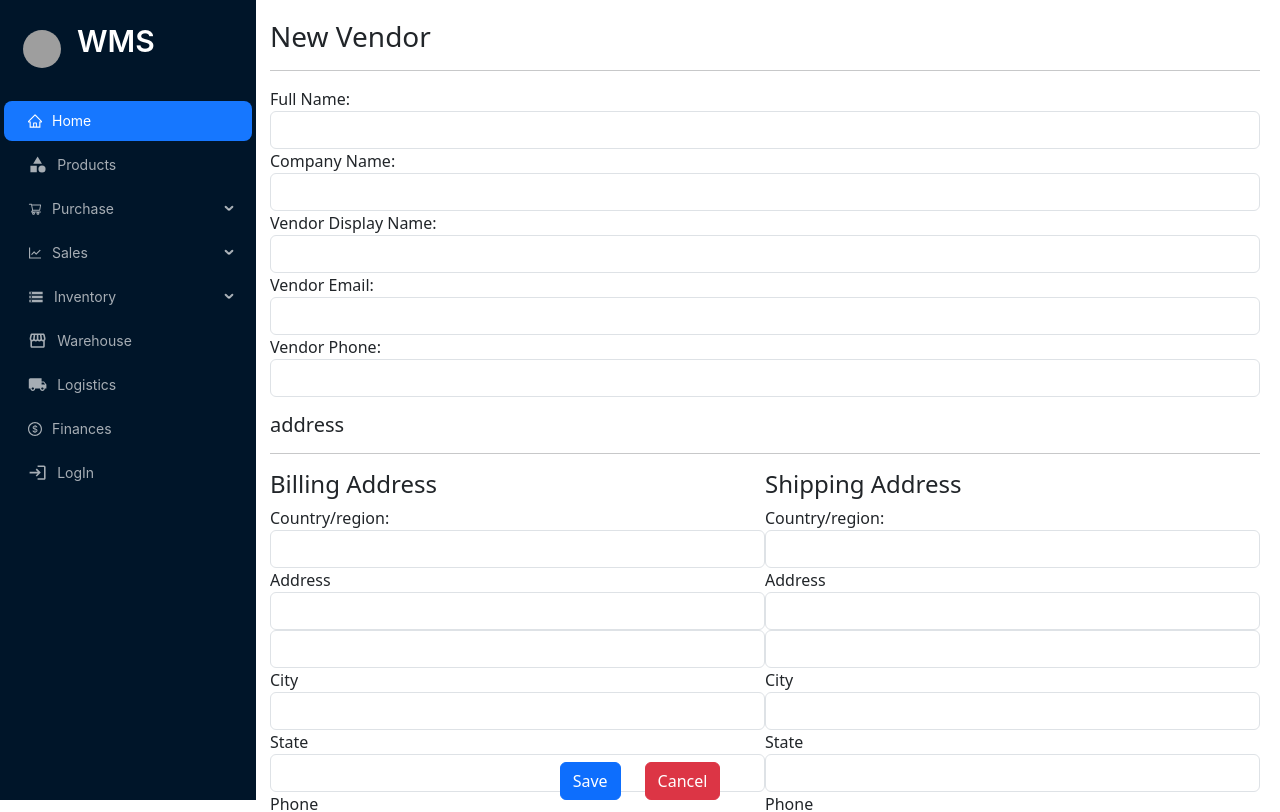
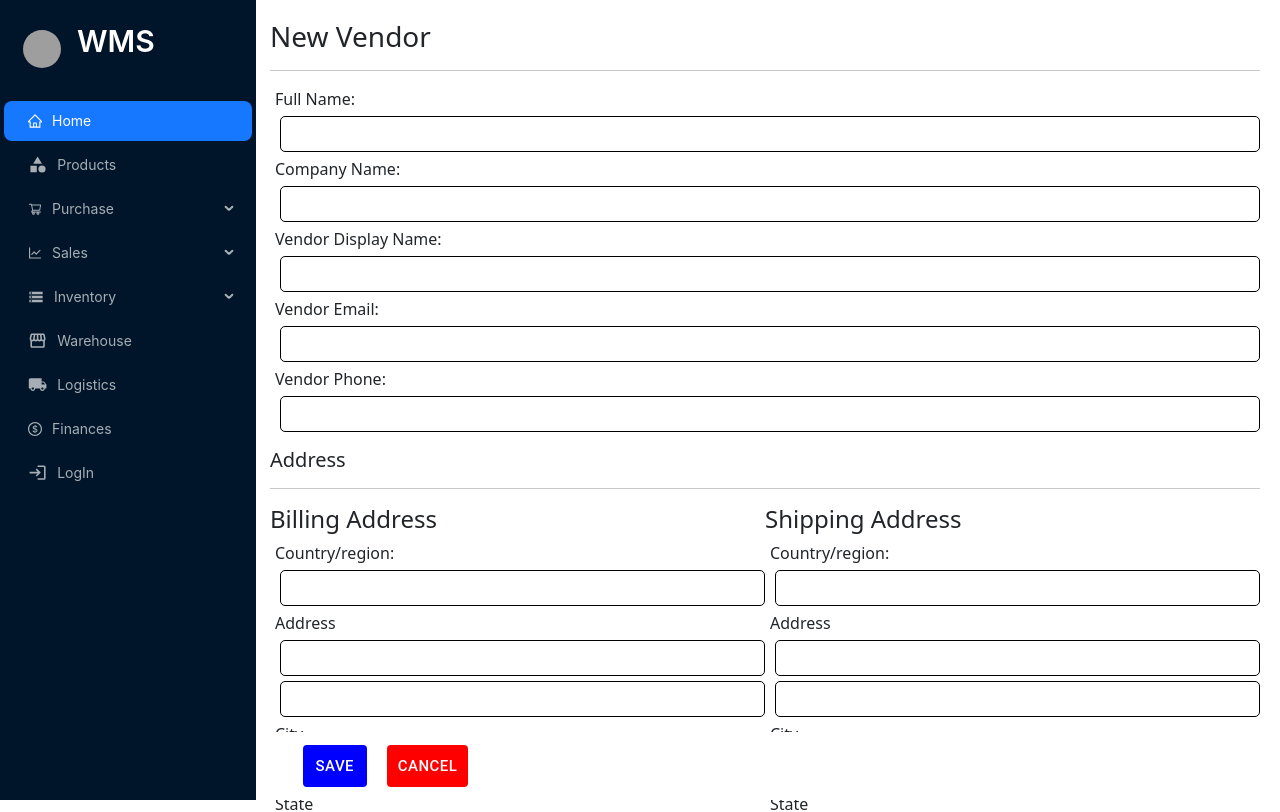
Before and after one commit to ramnadh80lipon/wms_frontend, a React (Create React App) app: page /addVendor in a window 1280 px wide. Shown: the top 812 px of the page. Built offline with nearby package versions, Linux system fonts and the light colour scheme; grey boxes are pictures that could not be loaded.

Commit message:
AddVendors page updated Adress fields alignments

```diff
--- a/src/components/Navbar.jsx
+++ b/src/components/Navbar.jsx
@@ -57,9 +57,12 @@ const Navbar = ({ isLoggedIn, onLogout }) => {
         top: 0,
         left: 0,
 
+
         width: "256px",
         // Semi-transparent background
-        overflowY: "none", // Add scroll if content overflows
+        overflowY: "none",
+        // Add scroll if content overflows
+
       }}
     >
       <div className="logo-container">
--- /dev/null
+++ b/src/components/purchases/AddVendor.css
@@ -0,0 +1,15 @@
+/* AddVendor.css */
+
+.form-group {
+    margin: 5px;
+  }
+  .form-control {
+    margin: 5px;
+    width: 100%;
+    box-sizing: border-box;
+    border: 1px solid black;
+    padding: 5px;
+    border-radius: 5px;
+  }
+
+  /* Handle overflow with scrollbars if needed */
--- a/src/components/purchases/AddVendor.jsx
+++ b/src/components/purchases/AddVendor.jsx
@@ -1,138 +1,278 @@
-import React from 'react'
-import { useState } from 'react'
-
+import React from "react";
+import { useState } from "react";
+import Button from '@mui/material/Button';
+import "./AddVendor.css";
 function AddVendor() {
   const [formData, setFormData] = useState({
-        full_name: '',
-        company_name: '',
-        vendor_display_name: '',
-        vendor_phone: '',
-        vendor_email: '',
-        vendor_address: '',
-        vendor_city: '',
-        vendor_state: '',
-        vendor_billing_country: '',
-        vendor_billing_line1: '',
-        vendor_billing_line2: '',
-        vendor_billing_city: '',
-        vendor_billing_state: '',
-        vendor_billing_phone_number: '',
+    full_name: "",
+    company_name: "",
+    vendor_display_name: "",
+    vendor_phone: "",
+    vendor_email: "",
+    vendor_address: "",
+    vendor_city: "",
+    vendor_state: "",
+    vendor_billing_country: "",
+    vendor_billing_line1: "",
+    vendor_billing_line2: "",
+    vendor_billing_city: "",
+    vendor_billing_state: "",
+    vendor_billing_phone_number: "",
 
-        vendor_shipping_country: '',
-        vendor_shipping_line1: '',
-        vendor_shipping_line2:'',
-        vendor_shipping_city:'',
-        vendor_shipping_state:'',
-        vendor_shipping_phone_number:'',
+    vendor_shipping_country: "",
+    vendor_shipping_line1: "",
+    vendor_shipping_line2: "",
+    vendor_shipping_city: "",
+    vendor_shipping_state: "",
+    vendor_shipping_phone_number: "",
   });
 
-
-
-
-
-
-
-
   return (
-    <>
-
+    <div className="address-group" >
       <h3>New Vendor</h3>
       <hr />
       <form>
-
         <div className="form-group">
-            <label >Full Name:</label>
-            <input type="text"  className='form-control ' value={formData.full_name} onChange={(e)=>setFormData({...formData,full_name:e.target.value})} />
+          <label>Full Name:</label>
+          <input
+            type="text"
+            className="form-control "
+            value={formData.full_name}
+            onChange={(e) =>
+              setFormData({ ...formData, full_name: e.target.value })
+            }
+          />
         </div>
         <div className="form-group">
           <label>Company Name:</label>
-            <input type="text" className='form-control' value={formData.company_name} onChange={(e)=>setFormData({...formData,company_name:e.target.value})} />
+          <input
+            type="text"
+            className="form-control"
+            value={formData.company_name}
+            onChange={(e) =>
+              setFormData({ ...formData, company_name: e.target.value })
+            }
+          />
         </div>
-        <div className='form-group'>
+        <div className="form-group">
           <label>Vendor Display Name:</label>
-            <input type="text" className='form-control' value={formData.vendor_display_name} onChange={(e)=>setFormData({...formData,vendor_display_name:e.target.value})}  required/>
+          <input
+            type="text"
+            className="form-control"
+            value={formData.vendor_display_name}
+            onChange={(e) =>
+              setFormData({ ...formData, vendor_display_name: e.target.value })
+            }
+            required
+          />
         </div>
-        <div className='form-group'>
+        <div className="form-group">
           <label>Vendor Email:</label>
-            <input type="email" className='form-control' value={formData.vendor_email} onChange={(e)=>setFormData({...formData,vendor_email:e.target.value})}  required/>
+          <input
+            type="email"
+            className="form-control"
+            value={formData.vendor_email}
+            onChange={(e) =>
+              setFormData({ ...formData, vendor_email: e.target.value })
+            }
+            required
+          />
         </div>
-        <div className='form-group'>
+        <div className="form-group">
           <lable>Vendor Phone:</lable>
-            <input type="text" className='form-control' onChange={(e)=>setFormData({...formData,vendor_phone:e.target.value})}  required/>
+          <input
+            type="text"
+            className="form-control"
+            onChange={(e) =>
+              setFormData({ ...formData, vendor_phone: e.target.value })
+            }
+            required
+          />
         </div>
 
-        <h5 className='mt-3'>address</h5>
+        <h5 className="mt-3">Address</h5>
 
-        <hr/>
-        <div className='address-group d-flex justify-content-start'>
-            <div className='billing-address col-6'>
+        <hr />
+        <div className="address-group d-flex justify-content-start">
+          <div className="billing-address col-6">
             <h4>Billing Address</h4>
             <div className="form-group">
               <lable>Country/region:</lable>
-                    <input type="text" className='form-control' onChange={(e)=>setFormData({...formData,vendor_billing_country:e.target.value})} />
+              <input
+                type="text"
+                className="form-control"
+                onChange={(e) =>
+                  setFormData({
+                    ...formData,
+                    vendor_billing_country: e.target.value,
+                  })
+                }
+              />
             </div>
             <div className="form-group">
               <lable>Address</lable>
-                    <input type="text" className='form-control' onChange={(e)=>setFormData({...formData,vendor_billing_line1:e.target.value})} />
-                    <input type="text" className='form-control' onChange={(e)=>setFormData({...formData,vendor_billing_line2:e.target.value})} />
+              <input
+                type="text"
+                className="form-control"
+                onChange={(e) =>
+                  setFormData({
+                    ...formData,
+                    vendor_billing_line1: e.target.value,
+                  })
+                }
+              />
+              <input
+                type="text"
+                className="form-control"
+                onChange={(e) =>
+                  setFormData({
+                    ...formData,
+                    vendor_billing_line2: e.target.value,
+                  })
+                }
+              />
             </div>
             <div className="form-group">
               <lable>City</lable>
-                    <input type="text" className='form-control' onChange={(e)=>setFormData({...formData,vendor_billing_city:e.target.value})} />
+              <input
+                type="text"
+                className="form-control"
+                onChange={(e) =>
+                  setFormData({
+                    ...formData,
+                    vendor_billing_city: e.target.value,
+                  })
+                }
+              />
             </div>
             <div className="form-group">
               <lable>State</lable>
-                    <input type="text" className='form-control' onChange={(e)=>setFormData({...formData,vendor_billing_state:e.target.value})} />
+              <input
+                type="text"
+                className="form-control"
+                onChange={(e) =>
+                  setFormData({
+                    ...formData,
+                    vendor_billing_state: e.target.value,
+                  })
+                }
+              />
             </div>
             <div className="form-group">
               <lable>Phone</lable>
-                    <input type="text" className='form-control' onChange={(e)=>setFormData({...formData,vendor_billing_phone_number:e.target.value})} />
+              <input
+                type="text"
+                className="form-control"
+                onChange={(e) =>
+                  setFormData({
+                    ...formData,
+                    vendor_billing_phone_number: e.target.value,
+                  })
+                }
+              />
             </div>
           </div>
-            <div className='shipping-address col-6'>
+          <div className="shipping-address col-6">
             <h4>Shipping Address</h4>
             <div className="form-group">
               <lable>Country/region:</lable>
-                    <input type="text" className='form-control' onChange={(e)=>setFormData({...formData,vendor_billing_country:e.target.value})} />
+              <input
+                type="text"
+                className="form-control"
+                onChange={(e) =>
+                  setFormData({
+                    ...formData,
+                    vendor_billing_country: e.target.value,
+                  })
+                }
+              />
             </div>
             <div className="form-group">
               <lable>Address</lable>
-                    <input type="text" className='form-control' onChange={(e)=>setFormData({...formData,vendor_billing_line1:e.target.value})} />
-                    <input type="text" className='form-control' onChange={(e)=>setFormData({...formData,vendor_billing_line2:e.target.value})} />
+              <input
+                type="text"
+                className="form-control"
+                onChange={(e) =>
+                  setFormData({
+                    ...formData,
+                    vendor_billing_line1: e.target.value,
+                  })
+                }
+              />
+              <input
+                type="text"
+                className="form-control"
+                onChange={(e) =>
+                  setFormData({
+                    ...formData,
+                    vendor_billing_line2: e.target.value,
+                  })
+                }
+              />
             </div>
             <div className="form-group">
               <lable>City</lable>
-                    <input type="text" className='form-control' onChange={(e)=>setFormData({...formData,vendor_billing_city:e.target.value})} />
+              <input
+                type="text"
+                className="form-control"
+                onChange={(e) =>
+                  setFormData({
+                    ...formData,
+                    vendor_billing_city: e.target.value,
+                  })
+                }
+              />
             </div>
             <div className="form-group">
               <lable>State</lable>
-                    <input type="text" className='form-control' onChange={(e)=>setFormData({...formData,vendor_billing_state:e.target.value})} />
+              <input
+                type="text"
+                className="form-control"
+                onChange={(e) =>
+                  setFormData({
+                    ...formData,
+                    vendor_billing_state: e.target.value,
+                  })
+                }
+              />
             </div>
             <div className="form-group">
               <lable>Phone</lable>
-                    <input type="text" className='form-control' onChange={(e)=>setFormData({...formData,vendor_billing_phone_number:e.target.value})} />
+              <input
+                type="text"
+                className="form-control"
+                onChange={(e) =>
+                  setFormData({
+                    ...formData,
+                    vendor_billing_phone_number: e.target.value,
+                  })
+                }
+              />
+            </div>
           </div>
         </div>
 
-        </div>
-        <hr/>
-        <div className='form-group d-flex justify-content-center fixed-bottom '>
-        <div className="form-group me-4">
-            <button className='btn btn-primary mr-5'>Save</button>
-        </div>
-        <div className="form-group ">
-            <button className='btn btn-danger mr-5'>Cancel</button>
-        </div>
+        <hr />
+        <br />
+        <br />
+        <br />
+        <div style={{backgroundColor:"white",padding:"1%",width:"100%",position:"fixed",bottom:"0"}}>
+        <Button type="primary" size="large"
+        style={{ backgroundColor: "blue", marginLeft: "20px",color:"white" }} >
+          Save
+        </Button>
+        <Button
+          type="primary"
+          style={{ backgroundColor: "red", marginLeft: "20px",color:"white" }}
+          size="large"
+        >
+          Cancel
+        </Button>
       </div>
 
       </form>
-
-
-
-
-
-    </>
-  )
+    </div>
+  );
 }
 
-export default AddVendor
+export default AddVendor;
```
Lines whose indentation alone changed are shown as unchanged.
